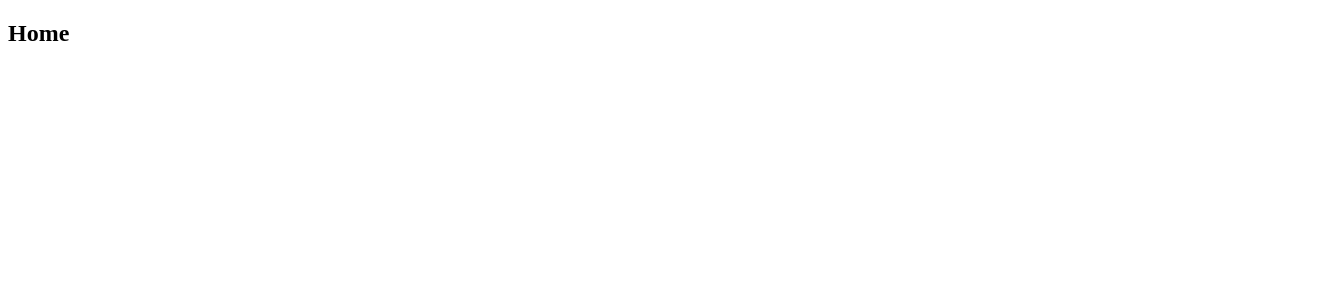
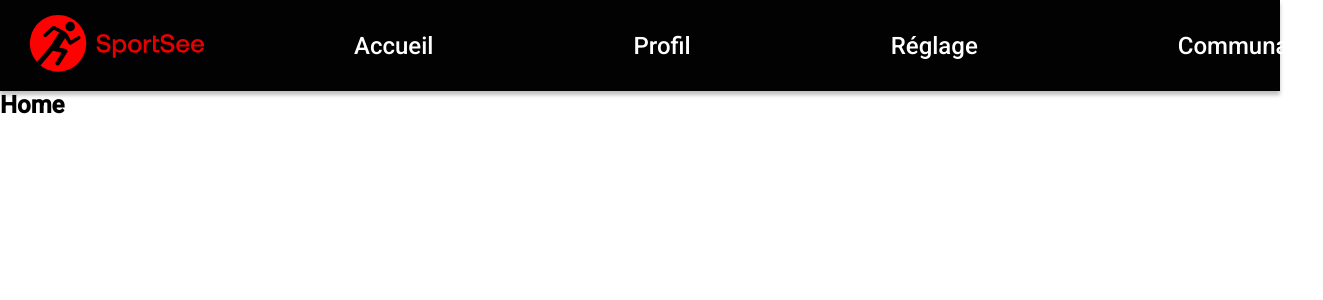
Before and after one commit to l-nikola/SportSee, a React (Vite) app: page / in a window 1280 px wide. Shown: the top 300 px of the page, 1323 px wide, since content can reach past the window. Built offline with nearby package versions, Linux system fonts and the light colour scheme.

Commit message:
feat : add header

```diff
--- a/src/components/Header/index.jsx
+++ b/src/components/Header/index.jsx
@@ -1,7 +1,27 @@
+import { Link } from "react-router-dom";
+
 function Header() {
   return (
     <header>
-      <h2>Header</h2>
+      <nav>
+        <Link to="/">
+          <img src="/public/images/logo-with-text.svg" alt="Logo" />
+        </Link>
+        <ul>
+          <li>
+            <Link to="/">Accueil</Link>
+          </li>
+          <li>
+            <Link to="/profile">Profil</Link>
+          </li>
+          <li>
+            <Link to="/settings">Réglage</Link>
+          </li>
+          <li>
+            <Link to="/community">Communauté</Link>
+          </li>
+        </ul>
+      </nav>
     </header>
   );
 }
--- a/src/index.jsx
+++ b/src/index.jsx
@@ -6,11 +6,14 @@ import Profile from "./pages/Profile/";
 import Settings from "./pages/Settings/";
 import Community from "./pages/Community/";
 import Error from "./pages/Error";
+import Header from "./components/Header/";
+import "./styles/index.css";
 
 ReactDOM.createRoot(document.getElementById("root")).render(
   <React.StrictMode>
     <Router>
       <div className="app">
+        <Header />
         <Routes>
           <Route path="/" element={<Home />} />
           <Route path="/profile" element={<Profile />} />
--- /dev/null
+++ b/src/styles/header.css
@@ -0,0 +1,27 @@
+header {
+  background-color: var(--dark);
+  box-shadow: 0px 4px 4px rgba(0, 0, 0, 0.25);
+}
+
+header nav {
+  display: flex;
+  align-items: center;
+  height: 91px;
+}
+
+header nav img {
+  width: 177px;
+  height: 60px;
+  margin: 0 149px 0 28px;
+}
+
+header nav ul {
+  display: flex;
+  gap: 200px;
+}
+
+header nav ul li a {
+  color: white;
+  font-weight: 500;
+  font-size: 24px;
+}
--- a/src/styles/index.css
+++ b/src/styles/index.css
@@ -0,0 +1,23 @@
+/* *********** Import ********** */
+@import "./header.css";
+@import url("https://fonts.googleapis.com/css2?family=Roboto:wght@400;500&display=swap");
+
+/* *********** Variables ********** */
+:root {
+  --dark: #020203;
+}
+
+/* *********** Global Styles ********** */
+* {
+  margin: 0;
+  padding: 0;
+  font-family: "Roboto", sans-serif;
+}
+
+a {
+  text-decoration: none;
+}
+
+ul {
+  list-style: none;
+}
```
Also changed, not shown: public/images/logo-with-text.svg (renamed from public/images/logo_with_text.svg).
